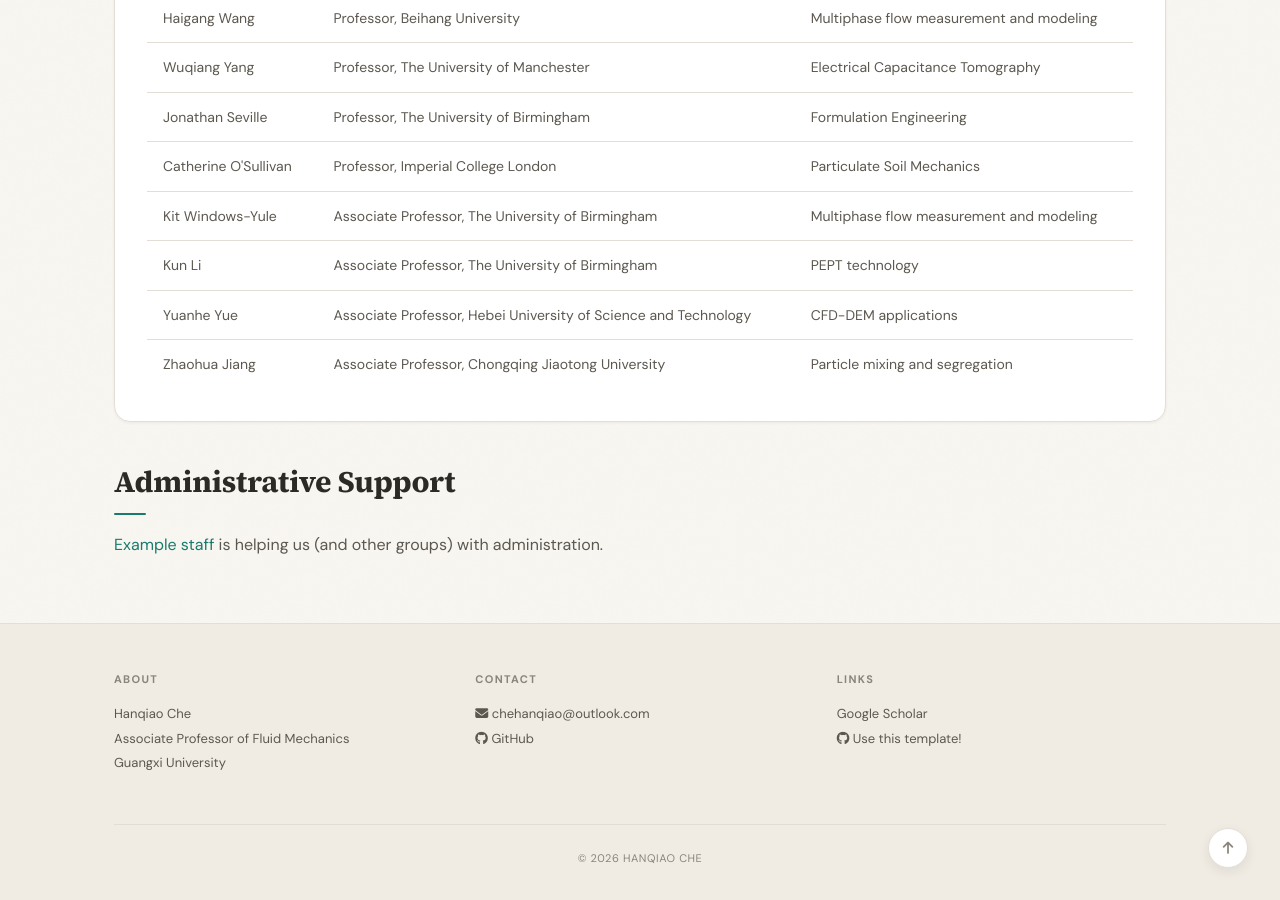
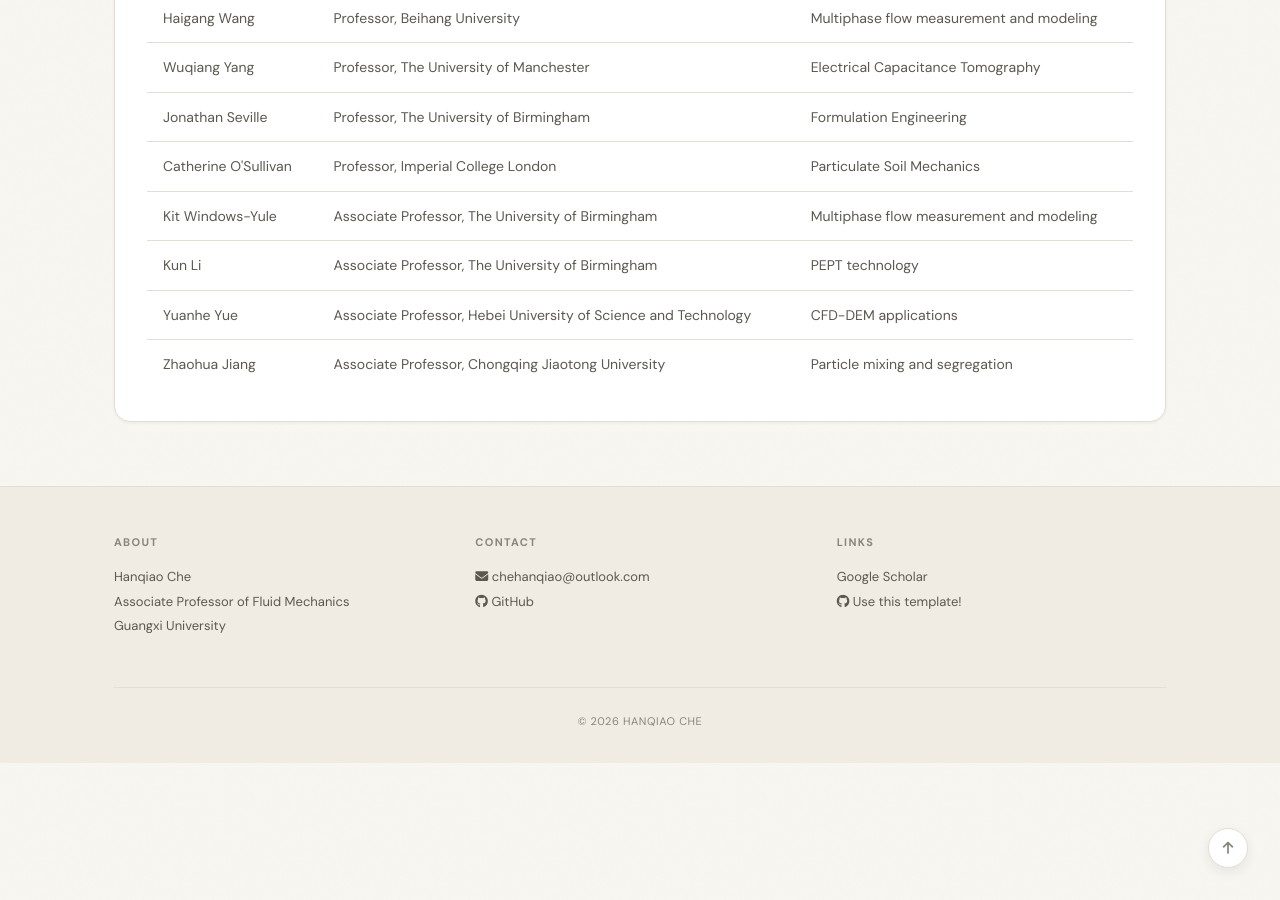
Before and after one commit to HQChe/hqche.github.io, a Jekyll site: the page built from _pages/team.md, in a window 1280 px wide and 900 px high, scrolled down 2069 px. Built offline with Jekyll 4.4.1, drawn with Linux system fonts in a browser that asks for light colours; a style sheet for code colours, icons or effects is not loaded.

Commit message:
Update team.md

```diff
--- a/_pages/team.md
+++ b/_pages/team.md
@@ -76,7 +76,3 @@ Interested? Please contact me by email.
 </table>
 </div>
 {% endif %}
-
-## Administrative Support
-
-<a href="mailto:exampleemail@gmail.com">Example staff</a> is helping us (and other groups) with administration.
```
